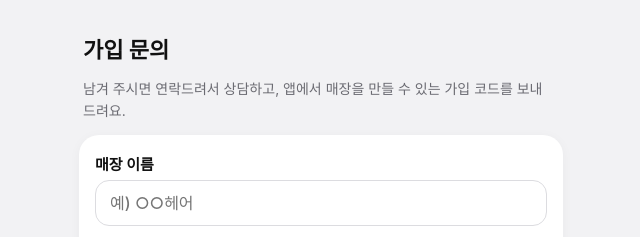
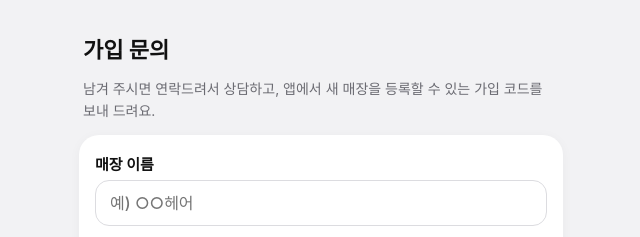
Before and after one commit to gaonshop/card, a plain HTML site: page join/index.html in a window 1280 px wide. Shown: the top 237 px of the page, 319-959 px from the left. Drawn offline with Linux system fonts and the light colour scheme.

Commit message:
join: 새 매장 등록 문구

```diff
--- a/join/index.html
+++ b/join/index.html
@@ -34,7 +34,7 @@
 <body>
 <main>
   <h1>가입 문의</h1>
-  <p class="lead">남겨 주시면 연락드려서 상담하고, 앱에서 매장을 만들 수 있는 가입 코드를 보내 드려요.</p>
+  <p class="lead">남겨 주시면 연락드려서 상담하고, 앱에서 새 매장을 등록할 수 있는 가입 코드를 보내 드려요.</p>
   <form id="f" class="card" novalidate>
     <label>매장 이름<input name="salonName" maxlength="30" placeholder="예) ○○헤어" required></label>
     <label>대표 이름<input name="ownerName" maxlength="20" placeholder="예) 김○○" required></label>
```
